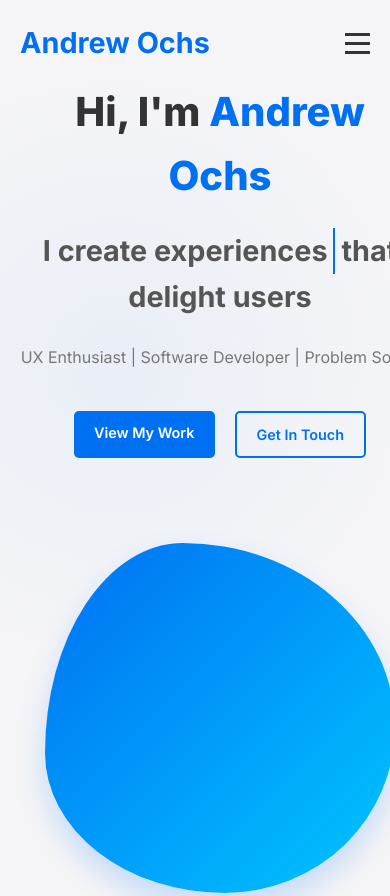
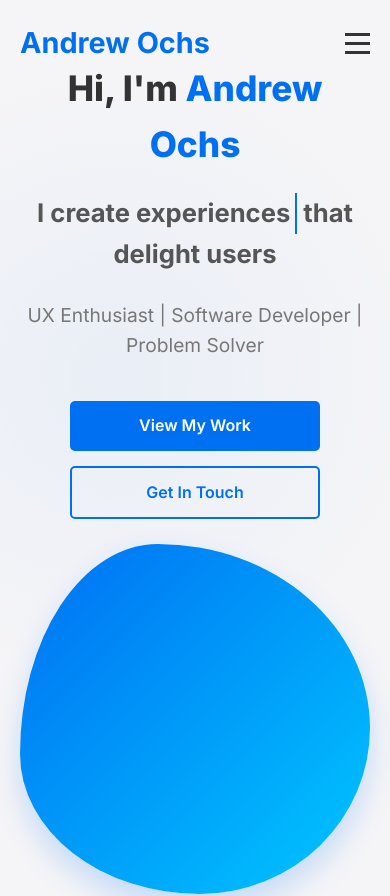
Before and after one commit to AndrewOchs/web-portfolio, a React (Vite) app: page / in a window 390 px wide. Shown: the top 896 px of the page. Built offline with nearby package versions, Linux system fonts and the light colour scheme.

Commit message:
mobile testing

```diff
--- a/src/components/Hero.css
+++ b/src/components/Hero.css
@@ -232,21 +232,48 @@
 
   @media (max-width: 767px) {
     .hero-content h1 {
-      font-size: 2.5rem; /* Reduced from 3.5rem */
+      font-size: 2.2rem; /* Reduced from 3.5rem */
+      word-break: break-word;
     }
 
     .hero-content h2 {
-      font-size: 1.8rem; /* Reduced from 2.5rem */
+      font-size: 1.6rem; /* Reduced from 2.5rem */
+      word-break: break-word;
     }
 
-    .hero-content p {
-      font-size: 1rem; /* Slightly smaller */
+    .hero-container {
+      padding: 0 15px;
+      width: 100%;
+      max-width: 100%;
+    }
+
+    .hero {
+      text-align: center;
+      display: flex;
+      align-items: center;
+      justify-content: center;
+      padding-top: 60px;
+      padding-bottom: 20px;
+    }
+
+    .hero-content {
+      width: 100%;
+      max-width: 100%;
+      margin: 0 auto;
+      padding: 0 10px;
+    }
+
+    .hero-buttons {
+      flex-direction: column;
+      gap: 15px;
+      width: 100%;
+      align-items: center;
     }
 
     /* Adjust button size if needed */
     .btn {
-      padding: 10px 20px; /* Slightly smaller padding */
-      font-size: 0.9rem;
+      width: 80%;
+      max-width: 250px;
     }
   }
 
```
